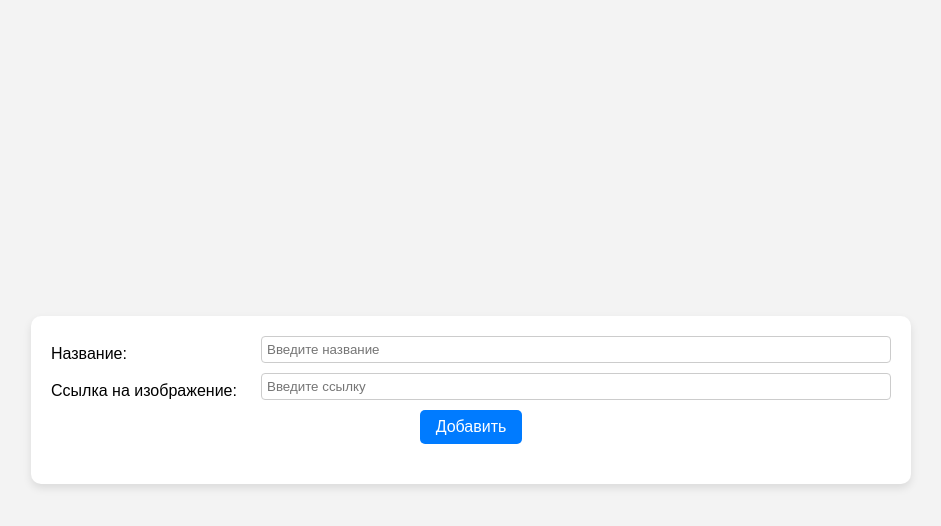
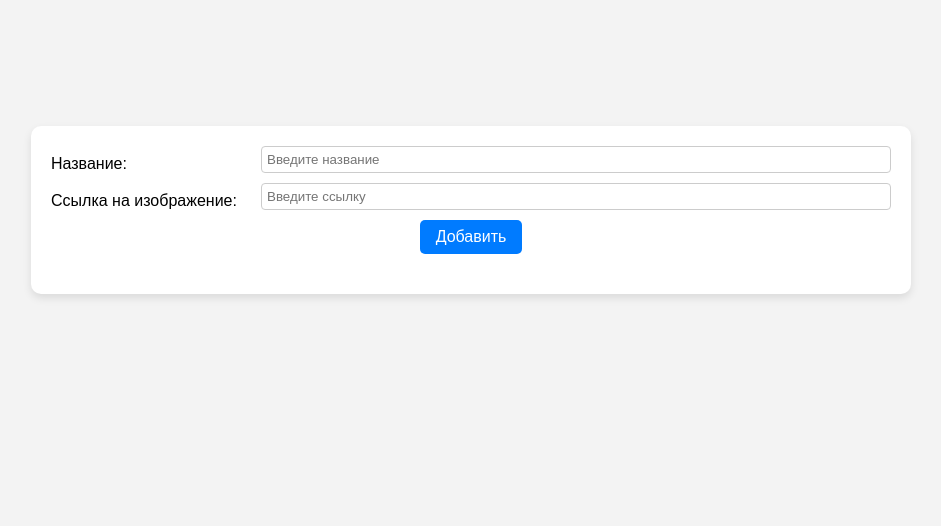
Before and after one commit to bugagi67/Image_gallery_with_URL_verification, a website built with webpack: page src/index.html in a window 1280 px wide. Shown: the whole page, without its empty margins (169-1110 px from the left). Built offline with nearby package versions, Linux system fonts and the light colour scheme.

Commit message:
fixed a bug with the departure of inputs from the viewport, when adding 4 lines of images

```diff
--- a/src/css/style.css
+++ b/src/css/style.css
@@ -4,11 +4,8 @@
 body {
   font-family: Arial, sans-serif;
   background-color: #f3f3f3;
-  display: flex;
-  justify-content: center;
-  align-items: center;
+  display: block;
   height: 100vh;
-  margin: 0;
 }
 .container {
   width: 880px;
@@ -16,6 +13,8 @@ body {
   background-color: white;
   border-radius: 10px;
   box-shadow: 0 4px 8px rgba(0,0,0,0.1);
+  margin: auto;
+  margin-top: 10%;
 }
 .form-container {
   display: flex;
```
